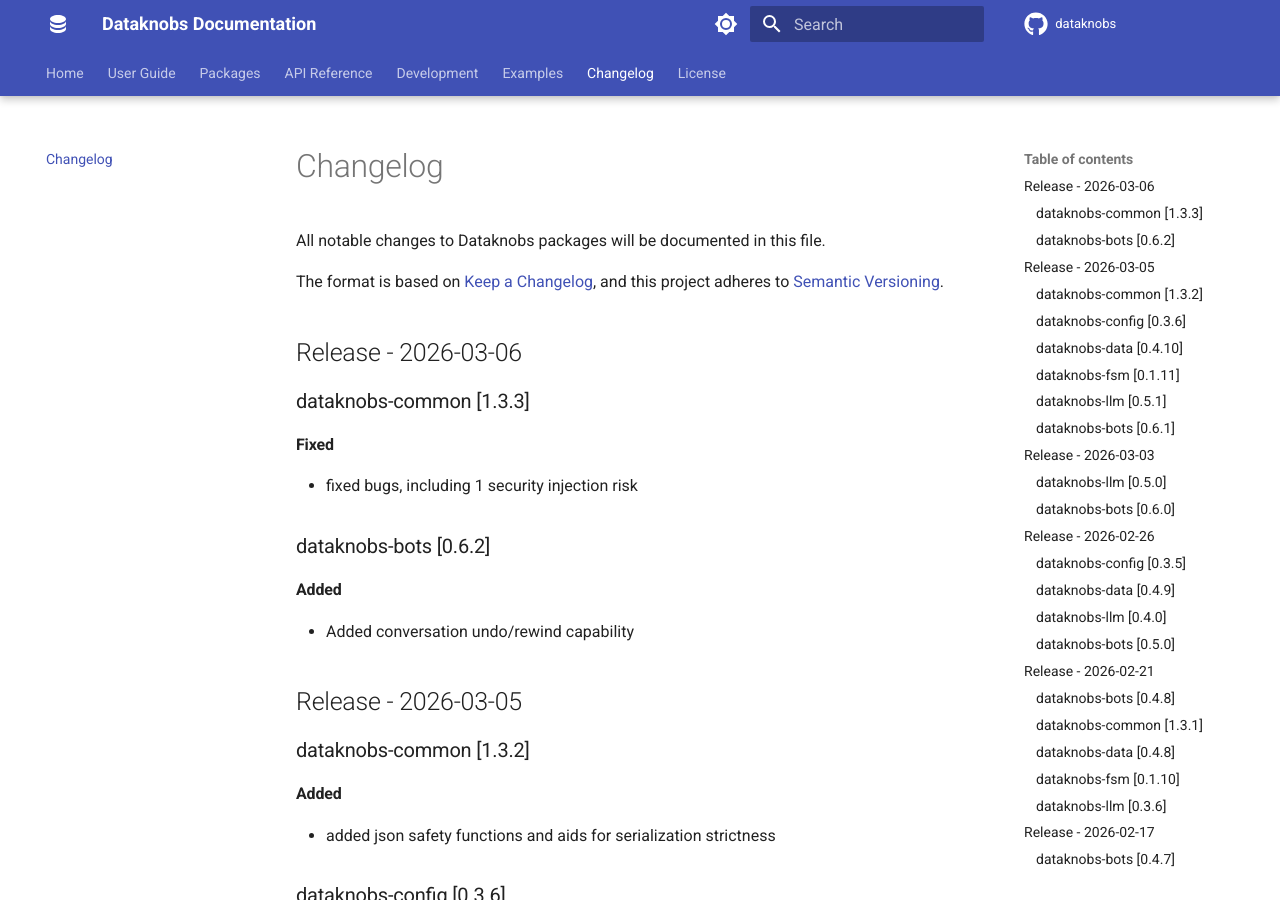
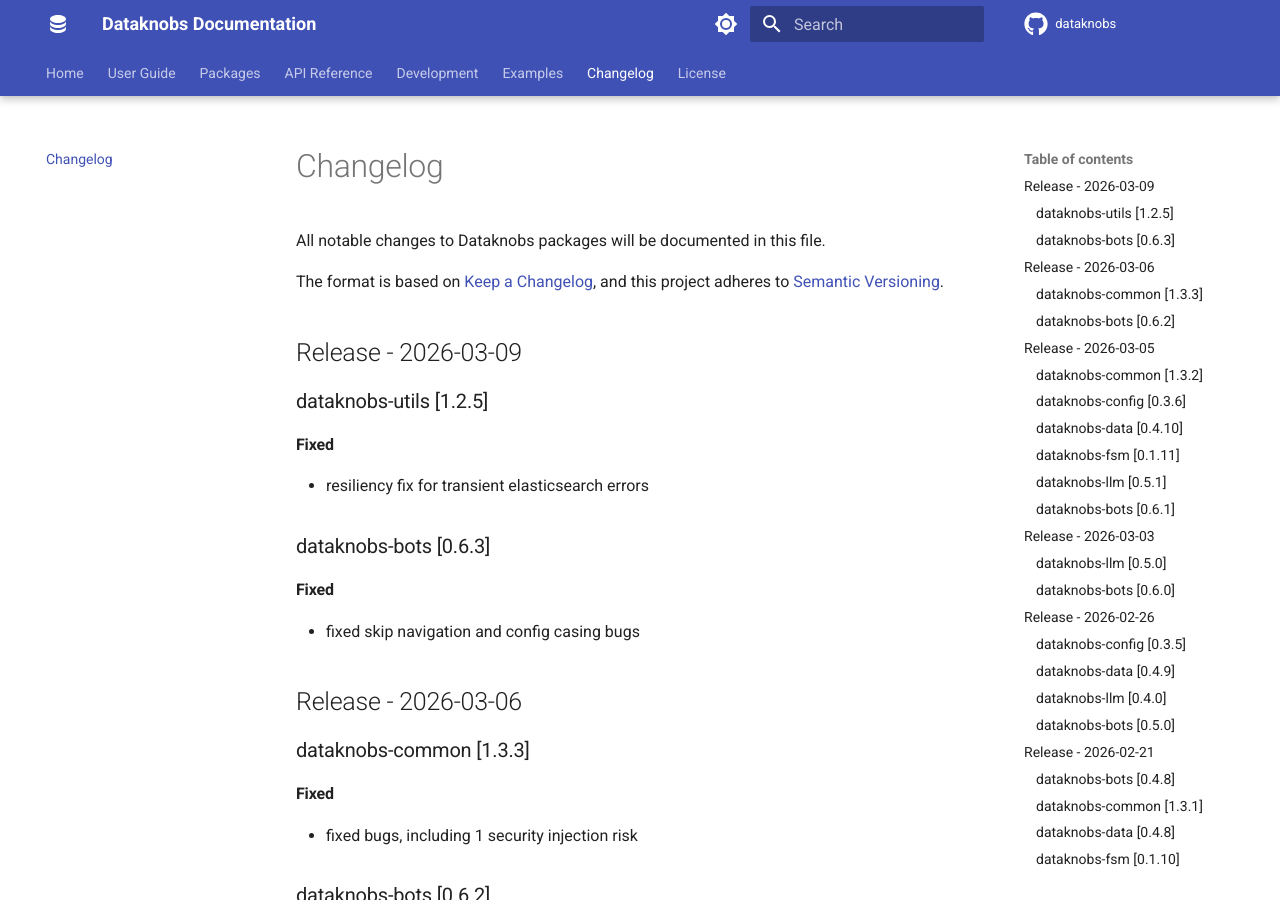
Before and after one commit to KBS-Labs/dataknobs, an MkDocs documentation site: the page built from docs/changelog.md, in a window 1280 px wide and 900 px high. Built offline with MkDocs 1.6.1 and Material for MkDocs 9.7.7, drawn with Linux system fonts in a browser that asks for light colours; comment, search, counter and statistics services are not loaded.

Commit message:
bumped versions, updated release notes

```diff
--- a/docs/changelog.md
+++ b/docs/changelog.md
@@ -4,6 +4,19 @@
 
 The format is based on [Keep a Changelog](https://keepachangelog.com/en/1.0.0/),
 and this project adheres to [Semantic Versioning](https://semver.org/spec/v2.0.0.html).
+
+## Release - 2026-03-09
+
+### dataknobs-utils [1.2.5]
+
+#### Fixed
+- resiliency fix for transient elasticsearch errors
+
+### dataknobs-bots [0.6.3]
+
+#### Fixed
+- fixed skip navigation and config casing bugs
+
 
 ## Release - 2026-03-06
 
--- a/docs/installation.md
+++ b/docs/installation.md
@@ -308,9 +308,9 @@
 dataknobs-data>=0.4.10
 dataknobs-fsm>=0.1.11
 dataknobs-llm>=0.5.1
-dataknobs-bots>=0.6.2
+dataknobs-bots>=0.6.3
 dataknobs-structures>=1.0.5
-dataknobs-utils>=1.2.4
+dataknobs-utils>=1.2.5
 dataknobs-xization>=1.2.5
 
 # Optional dependencies
```
Also changed, not shown: docs/index.md (+2 -2 lines), 6 other files.
